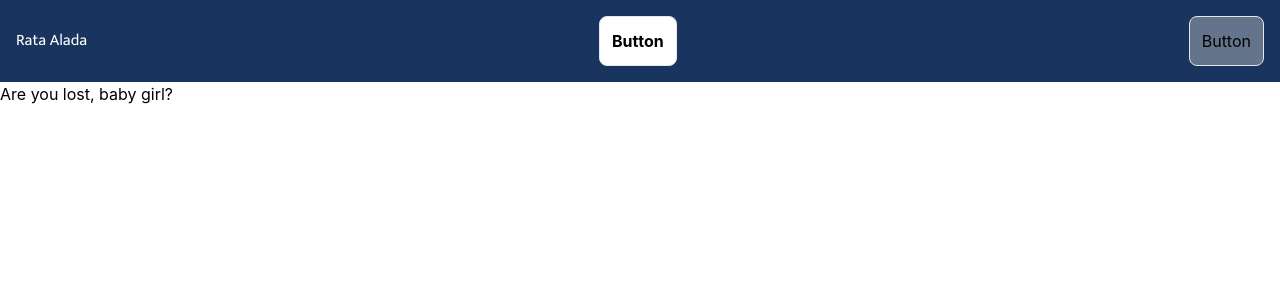
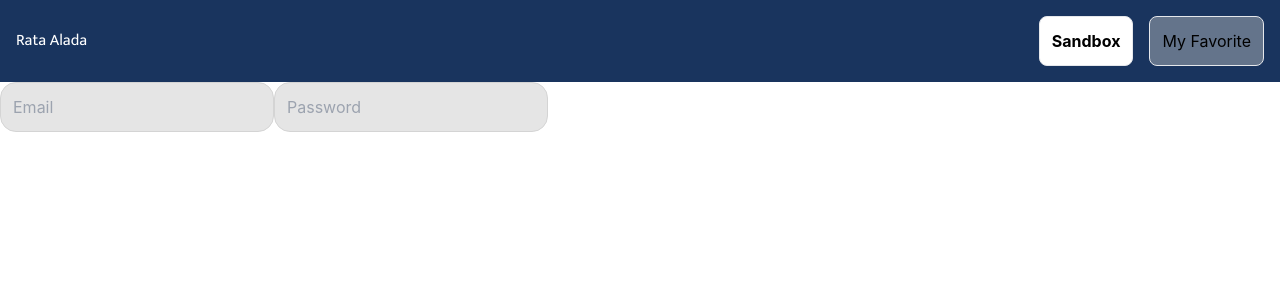
Before and after one commit to devanada/ALTA-FE-BATCH9, a React (Create React App) app in the folder film-app/: page /sandbox in a window 1280 px wide. Shown: the top 300 px of the page. Built offline with nearby package versions, Linux system fonts and the light colour scheme.

Commit message:
Intro to event handling

```diff
--- a/film-app/src/components/Card.jsx
+++ b/film-app/src/components/Card.jsx
@@ -8,8 +8,8 @@ Kalau bisa reusable component hanya menampilkan kumpulan element yang mana datan
 class Card extends Component {
   render() {
     return (
-      <div className="flex flex-col justify-center p-4 shadow-lg rounded-lg border">
-        <div onClick={this.props.onNavigate}>
+      <div className="flex flex-col justify-center p-4 shadow-lg rounded-lg border bg-white">
+        <div className="w-full h-full" onClick={this.props.onNavigate}>
           <img
             src={`https://image.tmdb.org/t/p/w500${this.props.image}`}
             alt={this.props.title}
--- a/film-app/src/components/Layout.jsx
+++ b/film-app/src/components/Layout.jsx
@@ -1,4 +1,5 @@
 import React, { Component } from "react";
+import { Link } from "react-router-dom";
 
 import { ButtonSecondary, ButtonPrimary } from "./Button";
 
@@ -7,14 +8,19 @@ class Layout extends Component {
     return (
       <div className="w-full h-screen overflow-auto">
         <nav className="w-full p-4 bg-alta-primary sticky top-0 flex flex-col md:flex-row gap-2 items-center justify-between">
-          <h1 className="text-white font-mukta">Rata Alada</h1>
-          <ButtonPrimary label="Button" />
-          <ButtonSecondary label="Button" />
+          <Link to="/">
+            <h1 className="text-white font-mukta">Rata Alada</h1>
+          </Link>
+          <div className="space-x-4">
+            <Link to="/sandbox">
+              <ButtonPrimary label="Sandbox" />
+            </Link>
+            <Link to="/favorites">
+              <ButtonSecondary label="My Favorite" />
+            </Link>
+          </div>
         </nav>
         <div className="w-full h-full">{this.props.children}</div>
-        <footer>
-          <h1>BYE-BYE</h1>
-        </footer>
       </div>
     );
   }
--- /dev/null
+++ b/film-app/src/pages/Example.jsx
@@ -0,0 +1,32 @@
+import React, { Component } from "react";
+
+import Container from "../components/Layout";
+
+class Example extends Component {
+  state = {
+    email: "",
+    password: "",
+  };
+
+  render() {
+    return (
+      <Container>
+        <p>{this.state.email}</p>
+        <input
+          className="bg-neutral-200 p-3 rounded-2xl border border-neutral-300"
+          placeholder="Email"
+          type="email"
+          onChange={(e) => this.setState({ email: e.target.value })}
+        />
+        <input
+          className="bg-neutral-200 p-3 rounded-2xl border border-neutral-300"
+          placeholder="Password"
+          type="password"
+          onChange={(e) => this.setState({ password: e.target.value })}
+        />
+      </Container>
+    );
+  }
+}
+
+export default Example;
--- a/film-app/src/pages/Favorites.jsx
+++ b/film-app/src/pages/Favorites.jsx
@@ -1,15 +1,58 @@
 import React, { Component } from "react";
 
+import { WithRouter } from "../utils/Navigation";
+
 import Container from "../components/Layout";
+import Loading from "../components/Loading";
+import Card from "../components/Card";
 
 export class Favorites extends Component {
+  state = {
+    datas: [],
+    skeleton: [1, 2, 3, 4, 5, 6, 7, 8, 9, 10],
+    loading: true,
+  };
+
+  componentDidMount() {
+    this.fetchData();
+  }
+
+  fetchData() {
+    const getMovies = localStorage.getItem("favMovies");
+    if (getMovies) {
+      const parsedMovies = JSON.parse(getMovies);
+      this.setState({ datas: parsedMovies, loading: false });
+    }
+  }
+
+  handleRemoveFav() {
+    /*
+    fungsi untuk menghapus film dari list favorite, clue-nya pake method filter.
+    Setelah di filter, rubah state (this.state.datas) nya dengan yang sudah di filter dan juga localStorage.setItem lagi dengan value yang sudah di filter.
+    */
+  }
+
   render() {
     return (
       <Container>
-        <p>Favorites</p>
+        <div className="grid grid-cols-2 md:grid-cols-3 lg:grid-cols-5 gap-4 m-4">
+          {this.state.loading
+            ? this.state.skeleton.map(
+                (item) => <Loading key={item} /> // Self Closing tag
+              )
+            : this.state.datas.map((data) => (
+                <Card
+                  key={data.id}
+                  image={data.poster_path}
+                  title={data.title}
+                  onNavigate={() => this.props.navigate(`/detail/${data.id}`)}
+                  addFavorite={() => this.handleRemoveFav(data)}
+                /> // <~ Self closing tag
+              ))}
+        </div>
       </Container>
     );
   }
 }
 
-export default Favorites;
+export default WithRouter(Favorites);
--- a/film-app/src/pages/index.jsx
+++ b/film-app/src/pages/index.jsx
@@ -69,6 +69,26 @@ class App extends Component {
       });
   }
 
+  handleFav(movie) {
+    const getMovies = localStorage.getItem("favMovies");
+    if (getMovies) {
+      const parsedMovies = JSON.parse(getMovies);
+      /*
+      cek film yang diinputkan ada di local storage atau tidak (saran menggunakan method .find)
+      if movie.id === data.id
+
+      - kalau gak ada, push ke parsedMovies
+      - kalau ada, kasih alert (film sudah ditambahkan sebelumnya)
+      */
+      parsedMovies.push(movie);
+      const temp = JSON.stringify(parsedMovies);
+      localStorage.setItem("favMovies", temp);
+    } else {
+      const temp = JSON.stringify([movie]);
+      localStorage.setItem("favMovies", temp);
+    }
+  }
+
   render() {
     return (
       <>
@@ -91,7 +111,7 @@ class App extends Component {
                       onNavigate={() =>
                         this.props.navigate(`/detail/${data.id}`)
                       }
-                      addFavorite={() => console.log("test")}
+                      addFavorite={() => this.handleFav(data)}
                     /> // <~ Self closing tag
                   ))}
             </div>
--- a/film-app/src/routes/index.jsx
+++ b/film-app/src/routes/index.jsx
@@ -3,6 +3,8 @@ import { BrowserRouter, Routes, Route } from "react-router-dom";
 
 import Home from "../pages";
 import Detail from "../pages/DetailMovie";
+import Example from "../pages/Example";
+import Favorites from "../pages/Favorites";
 import NotFound from "../pages/NotFound";
 
 class App extends Component {
@@ -12,6 +14,8 @@ class App extends Component {
         <Routes>
           <Route path="/" element={<Home />} />
           <Route path="/detail/:id_movie" element={<Detail />} />
+          <Route path="/sandbox" element={<Example />} />
+          <Route path="/favorites" element={<Favorites />} />
           <Route path="*" element={<NotFound />} />
         </Routes>
       </BrowserRouter>
```
